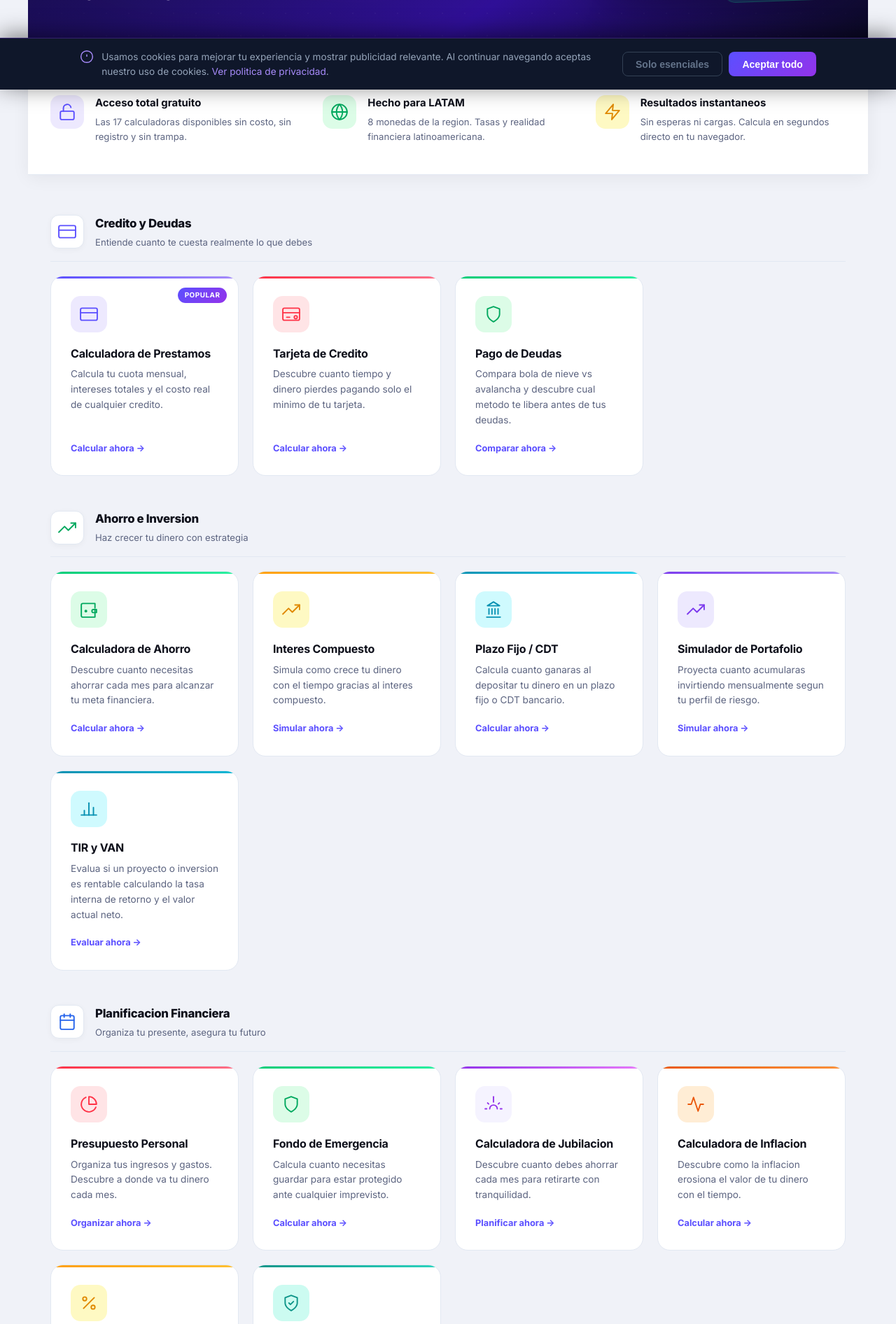
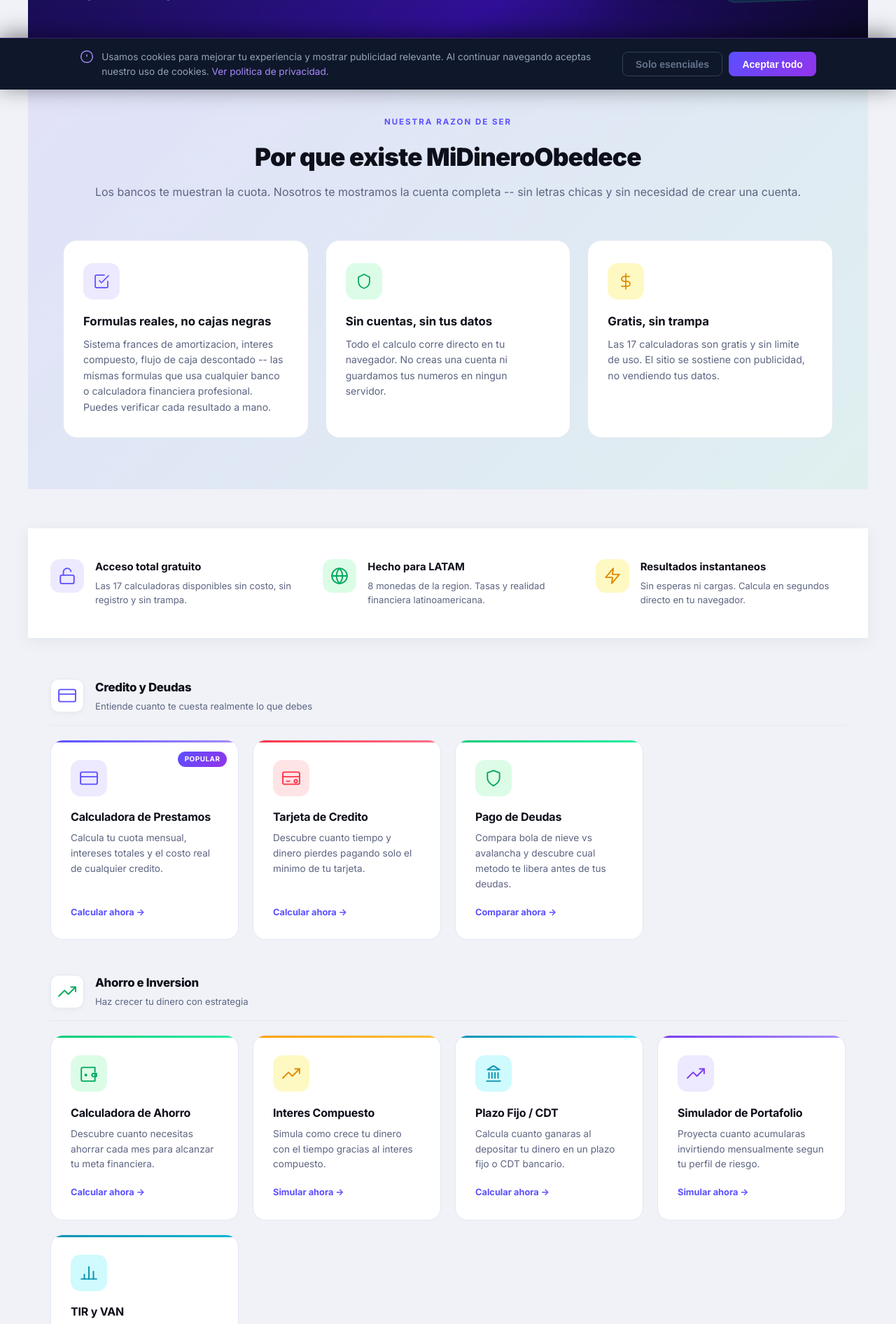
Before and after one commit to rgomezarroyo/midineroobedece, a Flask app: page / in a window 1280 px wide. Shown: the part 672-2564 px from the top of the page at 70% size. Run offline with Flask 3, Linux system fonts and the light colour scheme; some libraries are stand-ins or nearby versions.

Commit message:
Mueve el bloque de mision arriba y lo rediseña como tarjetas llamativas
El texto de "por que existe el sitio" estaba muy abajo (despues de las
calculadoras) y con estilo de articulo plano. Se movio justo despues
del hero, como una seccion con fondo degradado y 3 tarjetas con icono
en vez de parrafos de texto, para que se lea primero y sea mas
atractivo visualmente. Debajo de las calculadoras solo queda el FAQ.

```diff
--- a/app/static/css/style.css
+++ b/app/static/css/style.css
@@ -1599,6 +1599,61 @@ main {
 .info-section { padding: 1rem 1.5rem 2rem; }
 .info-inner { max-width: 880px; margin: 0 auto; }
 
+/* ── MISSION SECTION (HOME) ── */
+.mission-section {
+    background: linear-gradient(135deg, rgba(91,79,255,0.10) 0%, rgba(0,204,118,0.07) 100%);
+    margin: 0 -2rem 3.5rem;
+    padding: 4.5rem 2rem;
+    border-top: 1px solid rgba(255,255,255,0.06);
+    border-bottom: 1px solid rgba(255,255,255,0.06);
+}
+
+.mission-inner { max-width: 1100px; margin: 0 auto; }
+
+.mission-grid {
+    display: grid;
+    grid-template-columns: repeat(3, 1fr);
+    gap: 1.5rem;
+}
+
+.mission-item {
+    background: var(--surface);
+    border-radius: 20px;
+    padding: 2rem 1.75rem;
+    border: 1px solid var(--border);
+    transition: all 0.22s;
+}
+
+.mission-item:hover {
+    transform: translateY(-4px);
+    box-shadow: 0 12px 30px rgba(0,0,0,0.08);
+}
+
+.mission-icon {
+    width: 52px;
+    height: 52px;
+    border-radius: 14px;
+    display: flex;
+    align-items: center;
+    justify-content: center;
+    margin-bottom: 1.1rem;
+}
+
+.mission-icon svg { width: 24px; height: 24px; }
+
+.mission-item h3 {
+    font-size: 1.05rem;
+    font-weight: 700;
+    color: var(--text);
+    margin-bottom: 0.5rem;
+}
+
+.mission-item p {
+    font-size: 0.88rem;
+    color: var(--text-muted);
+    line-height: 1.6;
+}
+
 /* ── RELACIONADAS ── */
 .relacionadas { margin-top: 2rem; }
 
@@ -2213,6 +2268,9 @@ footer { background: var(--footer-bg); margin-top: 4rem; }
     .benefits-strip { margin: 0 -1.25rem 2.5rem; }
     .benefits-inner { padding: 2rem 1.25rem; }
 
+    .mission-section { margin: 0 -1.25rem 2.5rem; padding: 3.5rem 1.25rem; }
+    .mission-grid { grid-template-columns: 1fr; }
+
     .stats-section { margin: 1rem -1.25rem 0; padding: 4rem 1.25rem; }
     .stats-grid { grid-template-columns: repeat(2, 1fr); gap: 1rem; }
     .stat-num { font-size: 2.4rem; }
--- a/app/templates/index.html
+++ b/app/templates/index.html
@@ -135,6 +135,40 @@
             </div>
         </div>
 
+    </div>
+</section>
+
+<!-- POR QUE EXISTE -->
+<section class="mission-section">
+    <div class="mission-inner">
+        <div class="section-heading fade-in-up">
+            <p class="section-eyebrow">Nuestra razon de ser</p>
+            <h2>Por que existe MiDineroObedece</h2>
+            <p class="section-subhead">Los bancos te muestran la cuota. Nosotros te mostramos la cuenta completa -- sin letras chicas y sin necesidad de crear una cuenta.</p>
+        </div>
+        <div class="mission-grid">
+            <div class="mission-item fade-in-up">
+                <div class="mission-icon" style="background:#ede9fe; color:#5b4fff">
+                    <svg viewBox="0 0 24 24" fill="none" stroke="currentColor" stroke-width="1.75" stroke-linecap="round" stroke-linejoin="round"><path d="M9 11l3 3L22 4"/><path d="M21 12v7a2 2 0 01-2 2H5a2 2 0 01-2-2V5a2 2 0 012-2h11"/></svg>
+                </div>
+                <h3>Formulas reales, no cajas negras</h3>
+                <p>Sistema frances de amortizacion, interes compuesto, flujo de caja descontado -- las mismas formulas que usa cualquier banco o calculadora financiera profesional. Puedes verificar cada resultado a mano.</p>
+            </div>
+            <div class="mission-item fade-in-up" style="transition-delay:0.1s">
+                <div class="mission-icon" style="background:#dcfce7; color:#00a85e">
+                    <svg viewBox="0 0 24 24" fill="none" stroke="currentColor" stroke-width="1.75" stroke-linecap="round" stroke-linejoin="round"><path d="M12 2l8 4v6c0 5-3.5 8.5-8 10-4.5-1.5-8-5-8-10V6l8-4z"/></svg>
+                </div>
+                <h3>Sin cuentas, sin tus datos</h3>
+                <p>Todo el calculo corre directo en tu navegador. No creas una cuenta ni guardamos tus numeros en ningun servidor.</p>
+            </div>
+            <div class="mission-item fade-in-up" style="transition-delay:0.2s">
+                <div class="mission-icon" style="background:#fef9c3; color:#e08900">
+                    <svg viewBox="0 0 24 24" fill="none" stroke="currentColor" stroke-width="1.75" stroke-linecap="round" stroke-linejoin="round"><line x1="12" y1="1" x2="12" y2="23"/><path d="M17 5H9.5a3.5 3.5 0 0 0 0 7h5a3.5 3.5 0 0 1 0 7H6"/></svg>
+                </div>
+                <h3>Gratis, sin trampa</h3>
+                <p>Las 17 calculadoras son gratis y sin limite de uso. El sitio se sostiene con publicidad, no vendiendo tus datos.</p>
+            </div>
+        </div>
     </div>
 </section>
 
@@ -371,15 +405,11 @@
 
 </section>
 
-<!-- SOBRE EL PROYECTO -->
+<!-- PREGUNTAS FRECUENTES -->
 <section class="info-section">
     <div class="info-inner">
         <article class="contenido-seo">
-            <h2>Por que existe este sitio</h2>
-            <p>La mayoria de bancos y apps financieras en America Latina muestran la cuota mensual de un prestamo, pero no cuanto de esa cuota es realmente interes ni el costo total del credito. Con una tarjeta lo mismo: el estado de cuenta muestra "pago minimo" sin explicar que pagar solo eso puede significar anos pagando una compra que costo unas pocas cuotas. MiDineroObedece nacio para llenar ese hueco -- herramientas simples que hacen el calculo completo, con la formula a la vista, sin necesidad de abrir una cuenta ni entregar tus datos.</p>
-            <h3>Como se calculan estas herramientas</h3>
-            <p>Ninguna calculadora de este sitio inventa numeros. Los prestamos usan el sistema frances de amortizacion (el que usa la mayoria de bancos de la region), ahorro e interes compuesto usan la formula estandar de capitalizacion, y TIR/VAN sigue el metodo de flujo de caja descontado que se enseña en cualquier curso de finanzas basico. Puedes verificar cualquier resultado con una calculadora financiera comun -- no hay nada oculto en la formula, solo se te ahorra hacer la cuenta a mano.</p>
-            <h3>Preguntas frecuentes</h3>
+            <h2>Preguntas frecuentes</h2>
             <p><strong>Es realmente gratis?</strong> Si. Las 17 calculadoras son gratuitas y sin limite de uso. El sitio se sostiene con publicidad, no con suscripciones ni venta de datos.</p>
             <p><strong>Necesito crear una cuenta?</strong> No. Ningun calculo se guarda en un servidor ni requiere registro -- todo corre directo en tu navegador.</p>
             <p><strong>De donde salen las tasas de cambio y de interes de referencia?</strong> Se actualizan desde fuentes publicas (bancos centrales cuando es posible) y se muestran junto a la fecha de la ultima actualizacion, para que sepas que tan reciente es el dato.</p>
```
